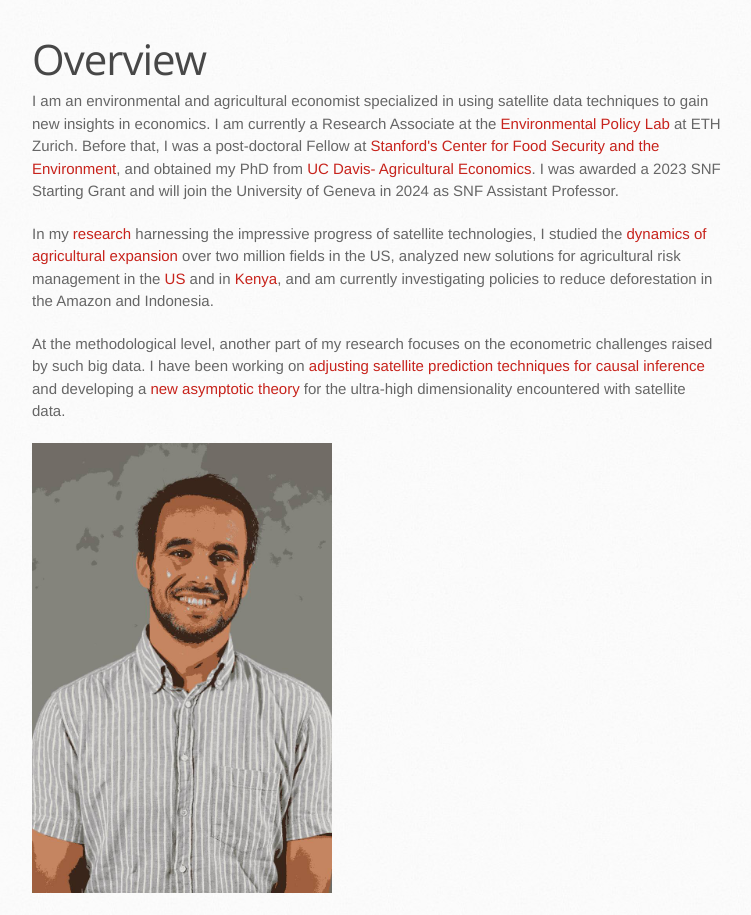
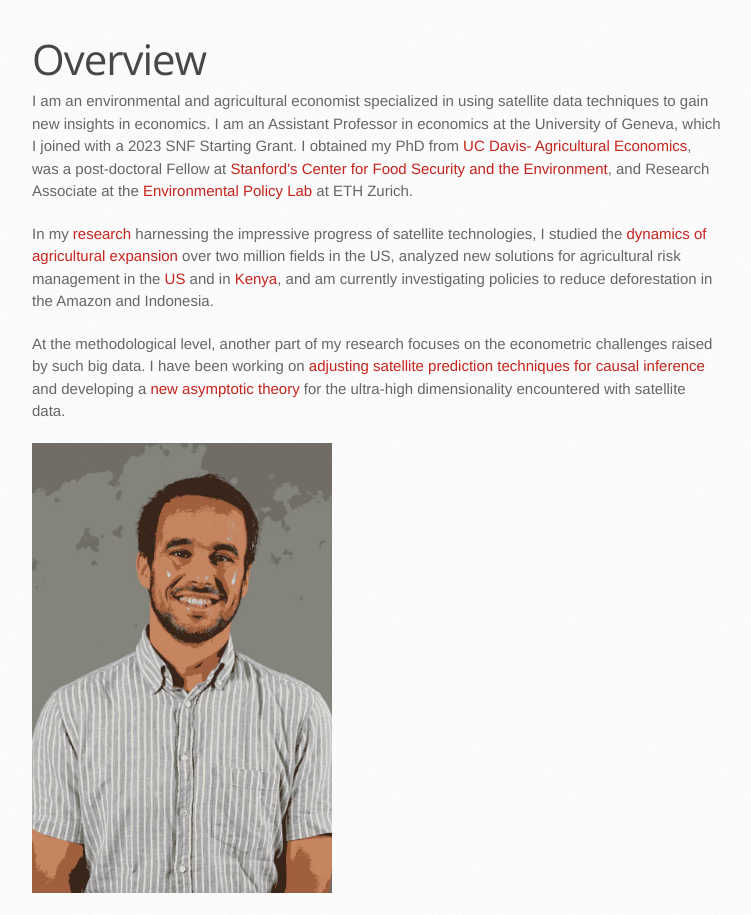
Before and after one commit to MatthieuStigler/MatthieuStigler.github.io, a Jekyll site: the page built from index.html, in a window 1280 px wide, cut to the strip 259-1174 px from the top of the page. Shown: the whole strip, without its empty margins (138-889 px from the left). Built offline with Jekyll 4.4.1, drawn with Linux system fonts in a browser that asks for light colours.

Commit message:
Update index.html current unige position

```diff
--- a/index.html
+++ b/index.html
@@ -6,9 +6,10 @@ title: Matthieu Stigler
 <div id="home">
   <h1>Overview</h1>
    <p>I am an environmental and agricultural economist specialized in using satellite data techniques to gain new insights in economics.
-     I am currently a Research Associate at the <a href="https://epl.ethz.ch/">Environmental Policy Lab</a> at ETH Zurich. Before that, I was a post-doctoral Fellow at <a href="https://fse.fsi.stanford.edu/">Stanford's Center for Food Security and the Environment</a>,
-     and obtained my PhD from <a href="http://are.ucdavis.edu/en/">UC Davis- Agricultural Economics</a>.
-     I was awarded a 2023 SNF Starting Grant and will join the University of Geneva in 2024 as SNF Assistant Professor.</p>
+     I am an Assistant Professor in economics at the University of Geneva, which I joined with a 2023 SNF Starting Grant.
+     I obtained my PhD from <a href="http://are.ucdavis.edu/en/">UC Davis- Agricultural Economics</a>,
+     was a post-doctoral Fellow at <a href="https://fse.fsi.stanford.edu/">Stanford's Center for Food Security and the Environment</a>,
+     and Research Associate at the <a href="https://epl.ethz.ch/">Environmental Policy Lab</a> at ETH Zurich.
 
   <p> In my  <a href="https://matthieustigler.github.io/Research">research</a> harnessing the impressive progress of satellite technologies,
     I studied the <a href="https://matthieustigler.github.io/docs/yield_response_satellite_Stigler.pdf">dynamics of agricultural expansion</a> over two million fields in the US, analyzed new solutions for agricultural risk management
```
